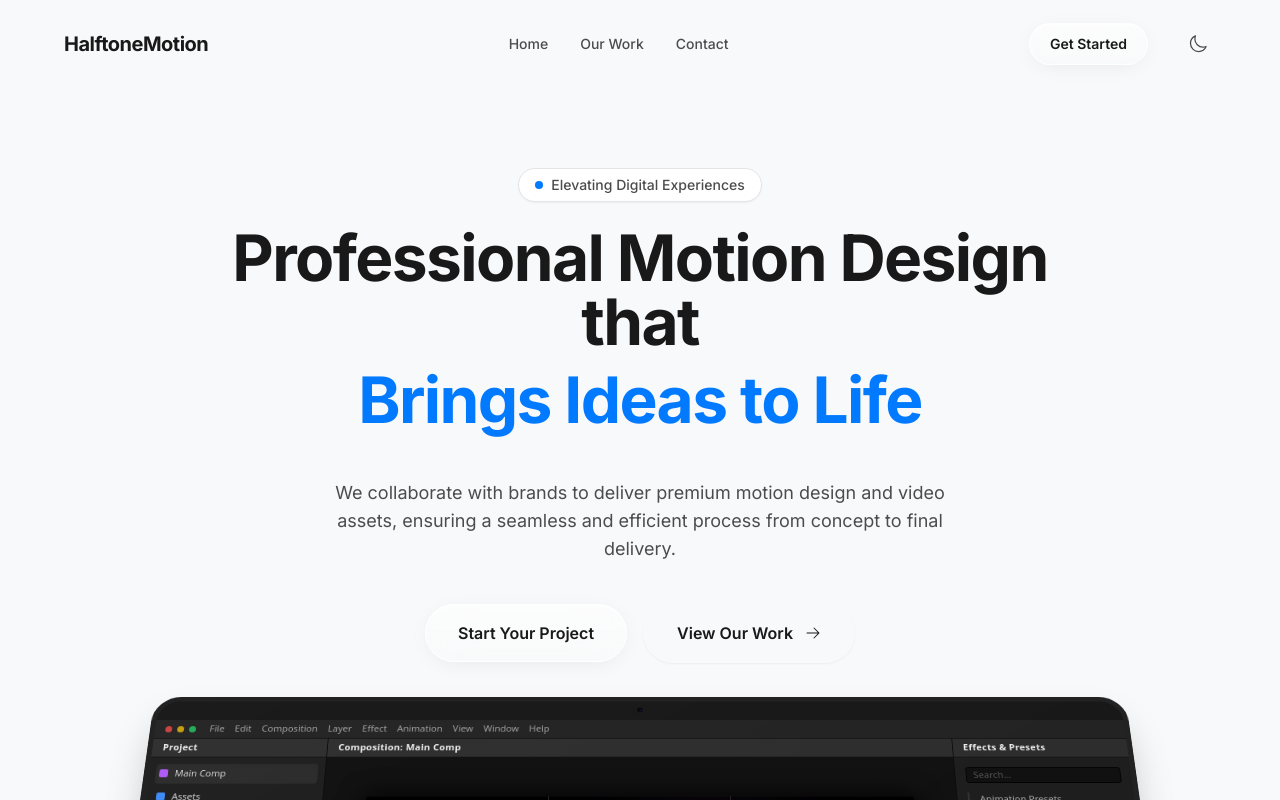
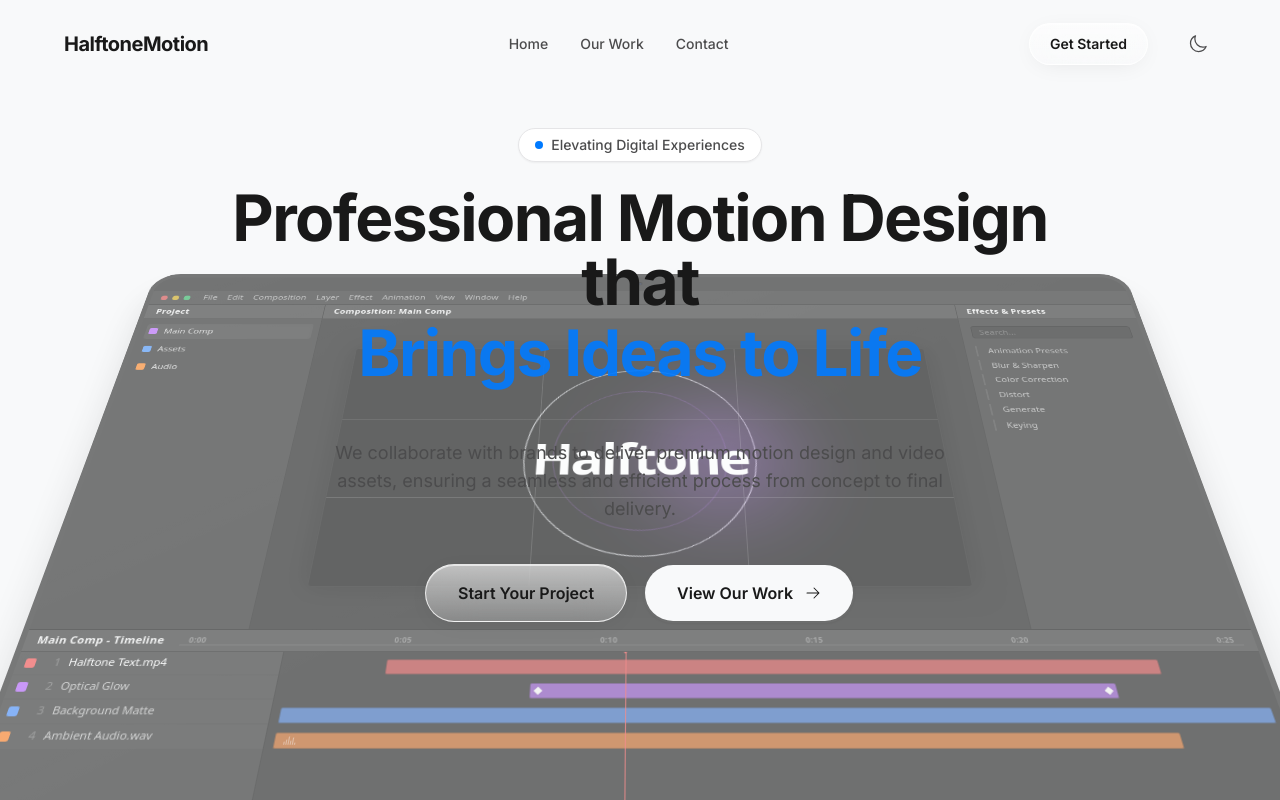
Before and after one commit to BerserkerOP/website, a Next.js app: page / in a window 1280 px wide. Shown: the top 800 px of the page. Built offline with nearby package versions, Linux system fonts and the light colour scheme.

Commit message:
Set Macbook to rotate in 3D behind text and remove scroll blank space

```diff
--- a/components/Hero.tsx
+++ b/components/Hero.tsx
@@ -27,9 +27,11 @@ export default function Hero() {
     return () => clearInterval(interval);
   }, []);
   return (
-    <section className="relative bg-apple-bg overflow-x-hidden pt-24 pb-0 sm:pt-32">
+    <section className="relative bg-apple-bg overflow-x-hidden h-[120vh] sm:h-[130vh]">
+      {/* 3D Interactive Macbook Scroll as Background */}
+      <MacbookScroll />
 
-      <div className="max-w-7xl mx-auto px-6 lg:px-16 w-full py-10 relative z-10">
+      <div className="max-w-7xl mx-auto px-6 lg:px-16 w-full pt-24 sm:pt-32 relative z-10 pointer-events-none">
         <div className="flex flex-col items-center text-center gap-6">
           <motion.div
             initial={{ opacity: 0, y: 14 }}
@@ -80,7 +82,7 @@ export default function Hero() {
             initial={{ opacity: 0, y: 18 }}
             animate={{ opacity: 1, y: 0 }}
             transition={{ duration: 0.6, delay: 0.3, ease: "easeOut" }}
-            className="flex flex-col sm:flex-row items-center justify-center gap-4 mt-4 w-full px-4 sm:px-0"
+            className="flex flex-col sm:flex-row items-center justify-center gap-4 mt-4 w-full px-4 sm:px-0 pointer-events-auto"
           >
             <TiltButton href="/#contact" className="w-full sm:w-auto font-semibold text-apple-text px-6 py-3.5 sm:px-8 sm:py-4 text-sm sm:text-base rounded-full backdrop-blur-xl bg-gradient-to-b from-white/60 to-white/20 dark:from-white/10 dark:to-white/5 border border-white/80 dark:border-white/10 shadow-[0_4px_24px_-8px_rgba(0,0,0,0.1),inset_0_1px_0_rgba(255,255,255,0.6)] dark:shadow-[0_4px_24px_-8px_rgba(255,255,255,0.05)] transition-all hover:scale-[1.02]">
               Start Your Project
@@ -94,9 +96,6 @@ export default function Hero() {
           </motion.div>
         </div>
       </div>
-
-      {/* 3D Interactive Macbook Scroll */}
-      <MacbookScroll />
     </section>
   );
 }
--- a/components/MacbookScroll.tsx
+++ b/components/MacbookScroll.tsx
@@ -13,13 +13,13 @@ export default function MacbookScroll() {
 
   // Calculate rotations and scales
   // As user scrolls, the laptop lid tilts back slightly, and the whole unit scales down
-  const scale = useTransform(scrollYProgress, [0, 1], [1.1, 0.6]);
-  const rotateX = useTransform(scrollYProgress, [0, 1], [15, 0]);
-  const y = useTransform(scrollYProgress, [0, 1], [0, -100]);
+  const scale = useTransform(scrollYProgress, [0, 1], [1.2, 0.8]);
+  const rotateX = useTransform(scrollYProgress, [0, 1], [40, 10]);
+  const y = useTransform(scrollYProgress, [0, 1], [100, -100]);
 
   return (
-    <div ref={containerRef} className="h-[200vh] w-full relative -mt-32 z-10 hidden md:block">
-      <div className="sticky top-0 h-screen flex flex-col items-center justify-center [perspective:800px] overflow-hidden">
+    <div ref={containerRef} className="absolute inset-0 w-full h-full z-0 hidden md:block pointer-events-none">
+      <div className="sticky top-0 h-screen flex flex-col items-center justify-center [perspective:1000px] overflow-hidden opacity-60 dark:opacity-30">
 
         <motion.div
           style={{
@@ -28,7 +28,7 @@ export default function MacbookScroll() {
             y,
             transformStyle: "preserve-3d",
           }}
-          className="relative origin-bottom max-w-[1200px] w-[90vw] flex flex-col items-center justify-center pt-24"
+          className="relative origin-bottom max-w-[1400px] w-[95vw] flex flex-col items-center justify-center mt-[10vh]"
         >
           {/* Lid (Screen) */}
           <div className="relative w-full aspect-[16/10] bg-[#1a1a1a] rounded-t-[32px] rounded-b-md border-[6px] border-[#222] shadow-2xl flex flex-col overflow-hidden z-20">
```
